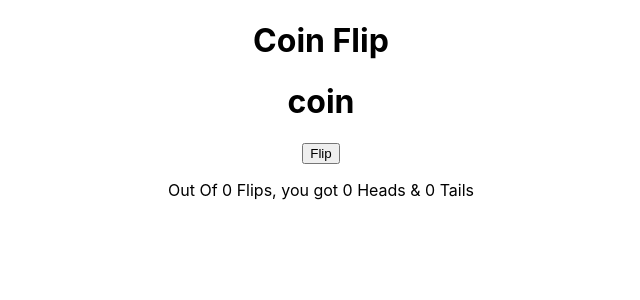
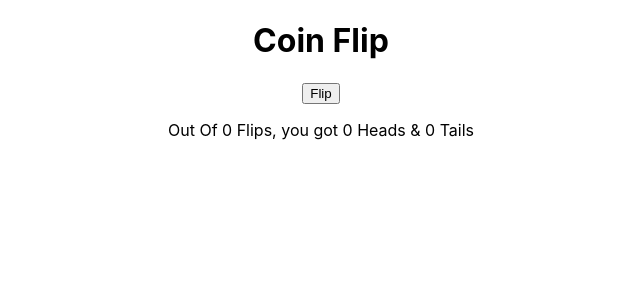
Before and after one commit to Jaouad-am/Coin-Flipper, a React (Create React App) app: page / in a window 1280 px wide. Shown: the top 300 px of the page, without its empty margins (319-959 px from the left). Built offline with nearby package versions, Linux system fonts and the light colour scheme.

Commit message:
Fixing img error

```diff
--- a/src/App.js
+++ b/src/App.js
@@ -1,4 +1,3 @@
-import logo from "./logo.svg";
 import "./App.css";
 import CoinFlipper from "./CoinFlipper";
 
--- /dev/null
+++ b/src/Coin.css
@@ -0,0 +1,4 @@
+.Coin img {
+  width: 150px;
+  height: 150px;
+}
--- a/src/Coin.js
+++ b/src/Coin.js
@@ -1,10 +1,10 @@
 import React, { Component } from "react";
-
+import "./Coin.css";
 class Coin extends Component {
   render() {
     return (
       <div className="Coin">
-        <h1>coin</h1>
+        <img src={this.props.data.imgSrc} alt={this.props.data.side} />
       </div>
     );
   }
--- a/src/CoinFlipper.js
+++ b/src/CoinFlipper.js
@@ -6,7 +6,7 @@ class CoinFlipper extends Component {
   static defaultProps = {
     coins: [
       { side: "heads", imgSrc: "https://tinyurl.com/react-coin-heads-jpg" },
-      { side: "tails", imgSrc: "https://tinyurl.com/react-coin-tails-jpg" },
+      { side: "tails", imgSrc: "https://tinyurl.com/react-coin-tails-png" },
     ],
   };
   constructor(props) {
@@ -38,7 +38,7 @@ class CoinFlipper extends Component {
     return (
       <div className="CoinFlipper">
         <h1>Coin Flip</h1>
-        <Coin data={this.state.coin} />
+        {this.state.coin && <Coin data={this.state.coin} />}
         <button onClick={this.handleClick}>Flip</button>
         <p>
           Out Of {this.state.nFlips} Flips, you got {this.state.nHeads} Heads &{" "}
```
